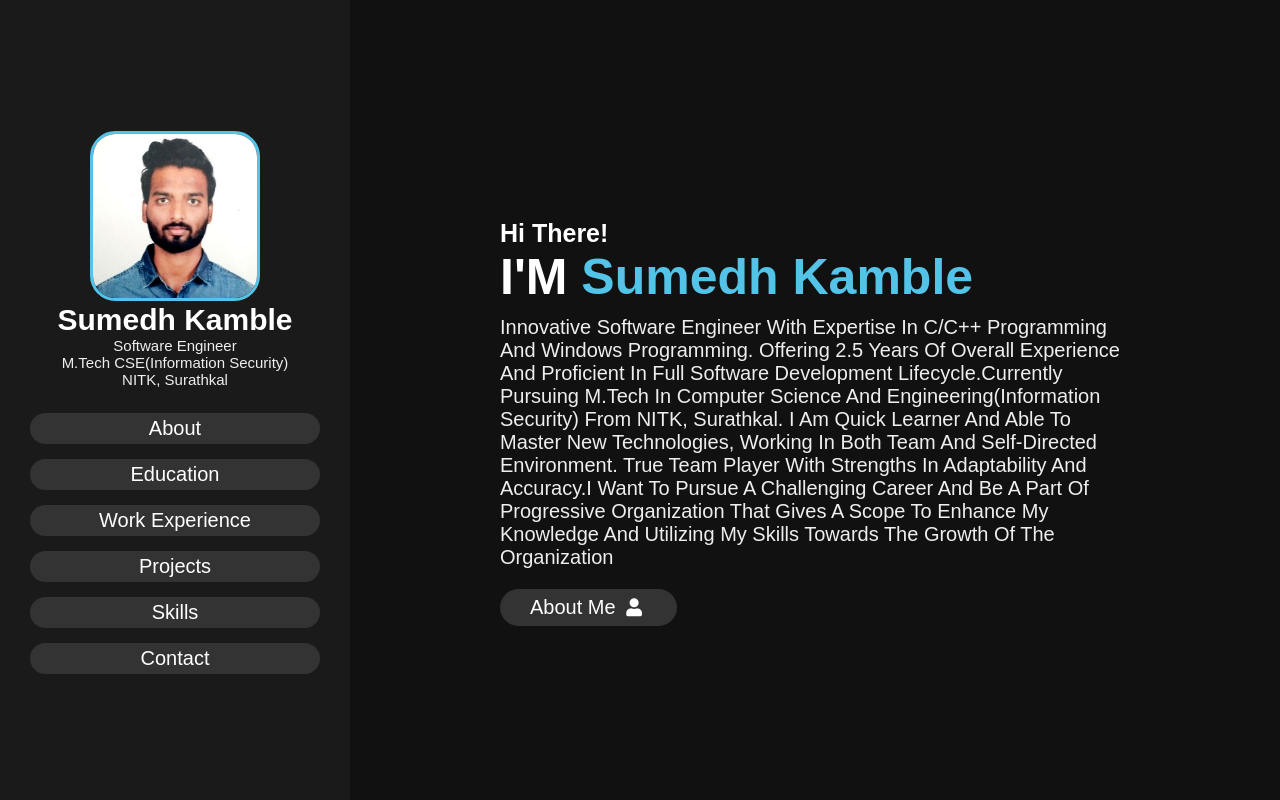
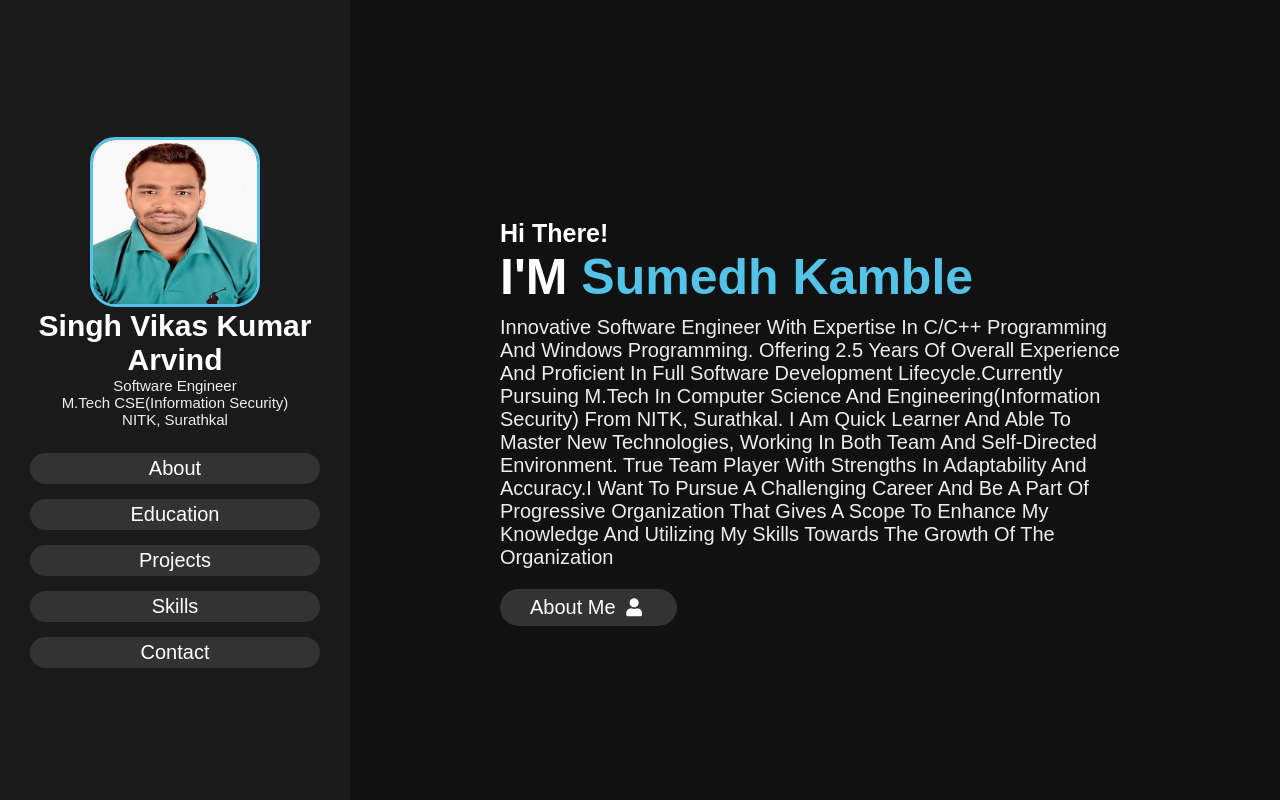
Before and after one commit to VikasSingh1998/Personal_Page, a plain HTML site: page index.html in a window 1280 px wide. Shown: the top 800 px of the page. Drawn offline with nearby package versions, Linux system fonts and the light colour scheme; a web font is replaced by a local one.

Commit message:
Update index.html

```diff
--- a/index.html
+++ b/index.html
@@ -33,8 +33,8 @@ function typeWriter() {
 <header>
 <a href="#home">
     <div class="user">
-        <img src="photo.jpg" alt="">
-        <h3 class="name">Sumedh Kamble</h3>
+        <img src="vikasimg.jpg" alt="">
+        <h3 class="name">Singh Vikas Kumar Arvind</h3>
         <p class="post">Software Engineer</p>
         <p class="post">M.Tech CSE(Information security)</p>
         <p class="post">NITK, Surathkal</p>
@@ -44,7 +44,7 @@ function typeWriter() {
         <ul>
             <li><a href="#about">about</a></li>
             <li><a href="#education">education</a></li>
-            <li><a href="#work">Work Experience</a></li>
+
             <li><a href="#projects">Projects</a></li>
             <li><a href="#skills">Skills</a></li>
             <li><a href="#contact">contact</a></li>
```
